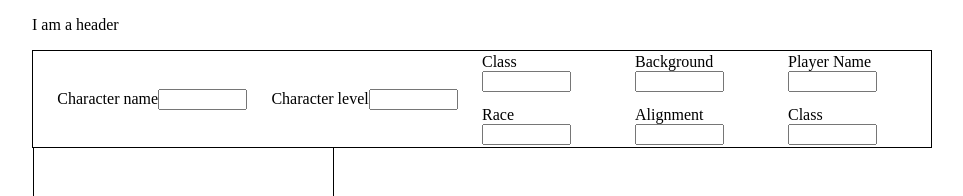
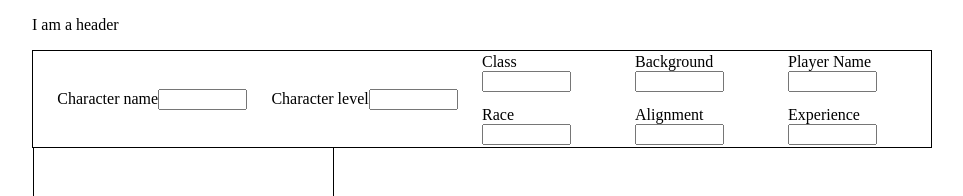
Before and after one commit to PavelVysh/dndCharGenerator, a React (Create React App) app: page / in a window 1280 px wide. Shown: the top 196 px of the page, without its empty margins (158-1121 px from the left). Built offline with nearby package versions, Linux system fonts and the light colour scheme.

Commit message:
typo fix

```diff
--- a/src/components/charCreationComponents/charCreationHeader.jsx
+++ b/src/components/charCreationComponents/charCreationHeader.jsx
@@ -17,7 +17,7 @@ function CharCreationHeader() {
             <GridItem labelFor="player-name" labelText="Player Name" inputSize="8" inputType="text" inputName="player-name" inputId="player-name" br=<br /> />
             <GridItem labelFor="race" labelText="Race" inputSize="8" inputType="text" inputName="race" inputId="race" br=<br /> />
             <GridItem labelFor="alignment" labelText="Alignment" inputSize="8" inputType="text" inputName="alignment" inputId="alignment" br=<br /> />
-            <GridItem labelFor="experience" labelText="Class" inputSize="8" inputType="text" inputName="experience" inputId="experience" br=<br /> />
+            <GridItem labelFor="experience" labelText="Experience" inputSize="8" inputType="text" inputName="experience" inputId="experience" br=<br /> />
          </div>
       </div>
    </div>
```
